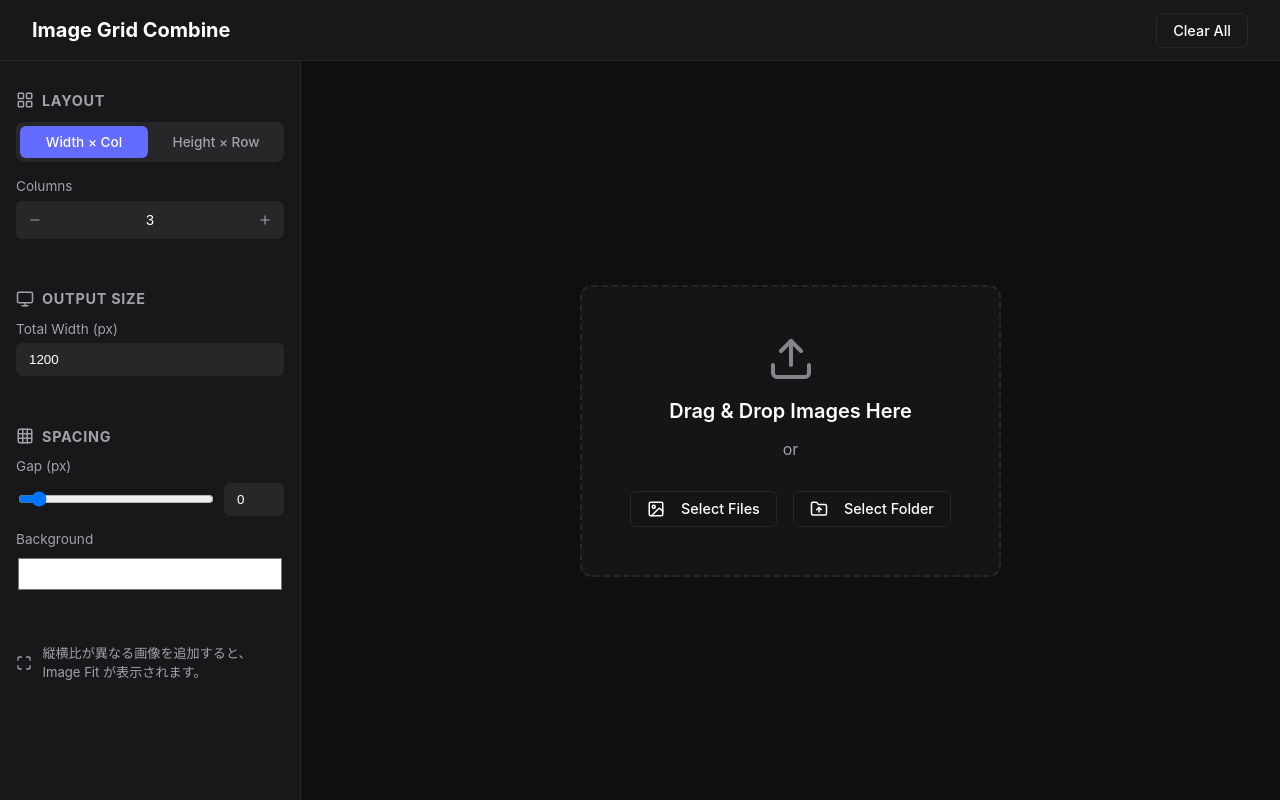
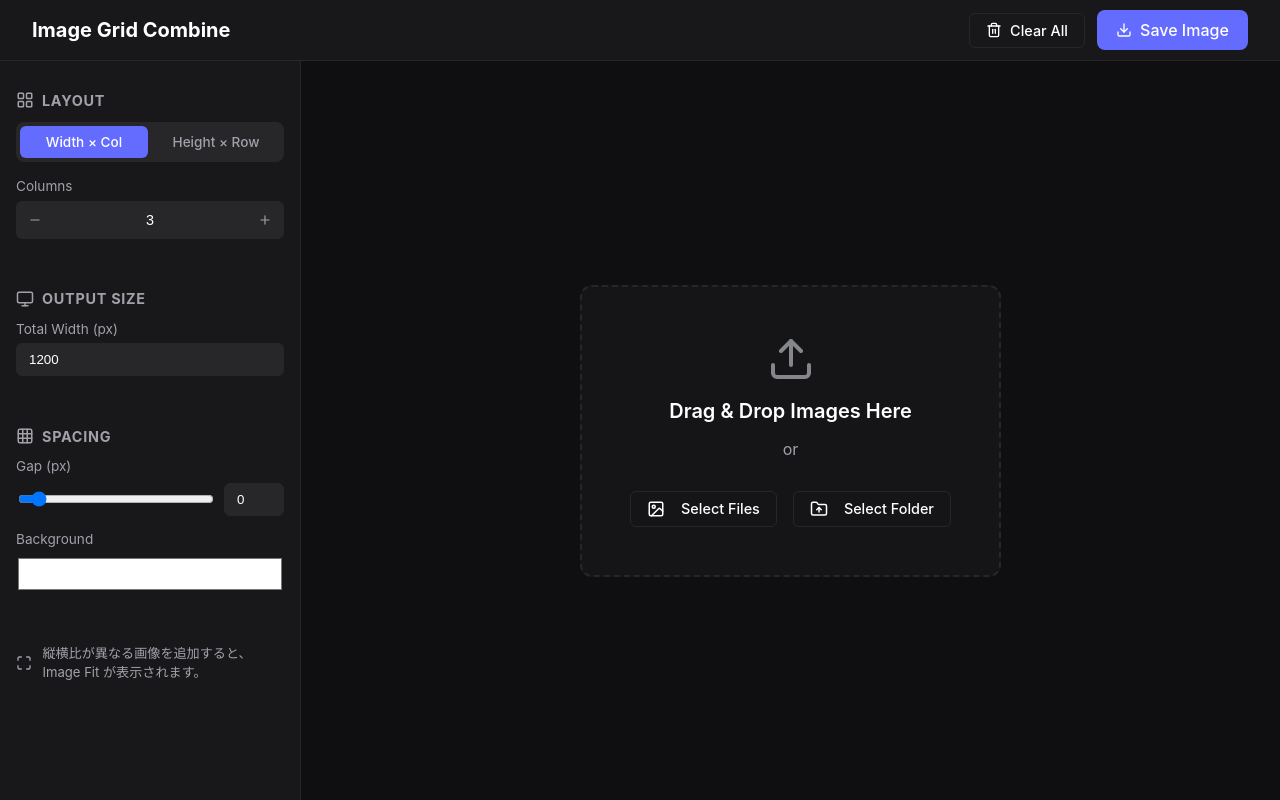
Before and after one commit to senu3/Image-Grid-Combine, a React (Vite) app: page / in a window 1280 px wide. Built offline with nearby package versions, Linux system fonts and the light colour scheme.

Commit message:
Move save action to the header

```diff
--- a/src/App.css
+++ b/src/App.css
@@ -22,6 +22,24 @@
     margin: 0;
     font-weight: 700;
     color: var(--text-primary);
+}
+
+.header-actions {
+    display: flex;
+    align-items: center;
+    gap: 0.75rem;
+}
+
+.header-save-btn {
+    display: inline-flex;
+    align-items: center;
+    justify-content: center;
+}
+
+.header-clear-btn {
+    display: inline-flex;
+    align-items: center;
+    justify-content: center;
 }
 
 .app-main {
@@ -170,6 +188,14 @@
         padding: 0 1rem;
     }
 
+    .header-actions {
+        gap: 0.5rem;
+    }
+
+    .header-action-label {
+        display: none;
+    }
+
     .app-error-banner {
         padding-left: 1rem;
         padding-right: 0.75rem;
--- a/src/App.jsx
+++ b/src/App.jsx
@@ -1,5 +1,5 @@
 import { useCallback, useEffect, useRef, useState } from 'react'
-import { SlidersHorizontal, X } from 'lucide-react'
+import { Download, SlidersHorizontal, Trash2, X } from 'lucide-react'
 import ImageUploader from './components/ImageUploader'
 import ControlPanel from './components/ControlPanel'
 import PreviewCanvas from './components/PreviewCanvas'
@@ -76,6 +76,7 @@ function loadStoredSettings() {
 function App() {
   const [images, setImages] = useState([])
   const imagesRef = useRef(images)
+  const previewSaveActionRef = useRef(null)
   const [hasMixedAspectRatios, setHasMixedAspectRatios] = useState(false)
   const [toast, setToast] = useState(null)
   const [errorMessage, setErrorMessage] = useState(null)
@@ -206,6 +207,14 @@ function App() {
     setHasMixedAspectRatios(nextHasMixedAspectRatios)
   }, [])
 
+  const handleSaveImage = useCallback(() => {
+    previewSaveActionRef.current?.()
+  }, [])
+
+  const handlePreviewSaveActionChange = useCallback((saveAction) => {
+    previewSaveActionRef.current = saveAction
+  }, [])
+
   return (
     <div className={`app-container ${isSettingsOpen ? 'settings-open' : 'settings-closed'}`}>
       <header className="app-header">
@@ -213,8 +222,23 @@ function App() {
           <h1>Image Grid Combine</h1>
         </div>
         <div className="header-actions">
-          <button className="btn-secondary" onClick={clearImages} disabled={images.length === 0}>
-            Clear All
+          <button
+            className="btn-secondary header-clear-btn"
+            onClick={clearImages}
+            disabled={images.length === 0}
+            aria-label="Clear All"
+          >
+            <Trash2 size={16} />
+            <span className="header-action-label">Clear All</span>
+          </button>
+          <button
+            className="btn-primary header-save-btn"
+            onClick={handleSaveImage}
+            disabled={images.length === 0}
+            aria-label="Save Image"
+          >
+            <Download size={16} />
+            <span className="header-action-label">Save Image</span>
           </button>
         </div>
       </header>
@@ -295,6 +319,7 @@ function App() {
                 onToast={showToast}
                 onError={showError}
                 onErrorClear={clearError}
+                onSaveActionChange={handlePreviewSaveActionChange}
               />
             </div>
           )}
--- a/src/components/PreviewCanvas.css
+++ b/src/components/PreviewCanvas.css
@@ -106,7 +106,7 @@ button:focus-visible {
     gap: 0.5rem;
     background-color: var(--accent-color);
     color: white;
-    border: 1px solid var(--accent-color);
+    border: none;
 }
 
 .btn-primary:hover {
--- a/src/components/PreviewCanvas.jsx
+++ b/src/components/PreviewCanvas.jsx
@@ -1,6 +1,5 @@
 import { useCallback, useEffect, useMemo, useReducer, useRef, useState } from 'react';
 import {
-    Download,
     ZoomIn,
     ZoomOut,
     Plus,
@@ -348,7 +347,8 @@ export default function PreviewCanvas({
     onAspectRatioVariationChange,
     onToast,
     onError,
-    onErrorClear
+    onErrorClear,
+    onSaveActionChange
 }) {
     const scrollAreaRef = useRef(null);
     const addInputRef = useRef(null);
@@ -701,7 +701,7 @@ export default function PreviewCanvas({
         }
     };
 
-    const handleDownload = async () => {
+    const handleDownload = useCallback(async () => {
         const exportImages = await Promise.all(
             images.map(async (image) => {
                 const asset = await ensureImageAsset(image);
@@ -774,7 +774,15 @@ export default function PreviewCanvas({
         setTimeout(() => {
             URL.revokeObjectURL(downloadUrl);
         }, 0);
-    };
+    }, [ensureImageAsset, images, onError, onErrorClear, onToast, settings]);
+
+    useEffect(() => {
+        onSaveActionChange?.(handleDownload);
+
+        return () => {
+            onSaveActionChange?.(null);
+        };
+    }, [handleDownload, onSaveActionChange]);
 
     const handleAutoFitToggle = () => {
         if (autoFitEnabled) {
@@ -838,9 +846,6 @@ export default function PreviewCanvas({
                     >
                         <Plus size={16} /> <span>Add Image</span>
                     </button>
-                    <button className="btn-primary" onClick={handleDownload}>
-                        <Download size={16} /> Save Image
-                    </button>
                 </div>
             </div>
             <div className="canvas-scroll-area" ref={scrollAreaRef}>
```
